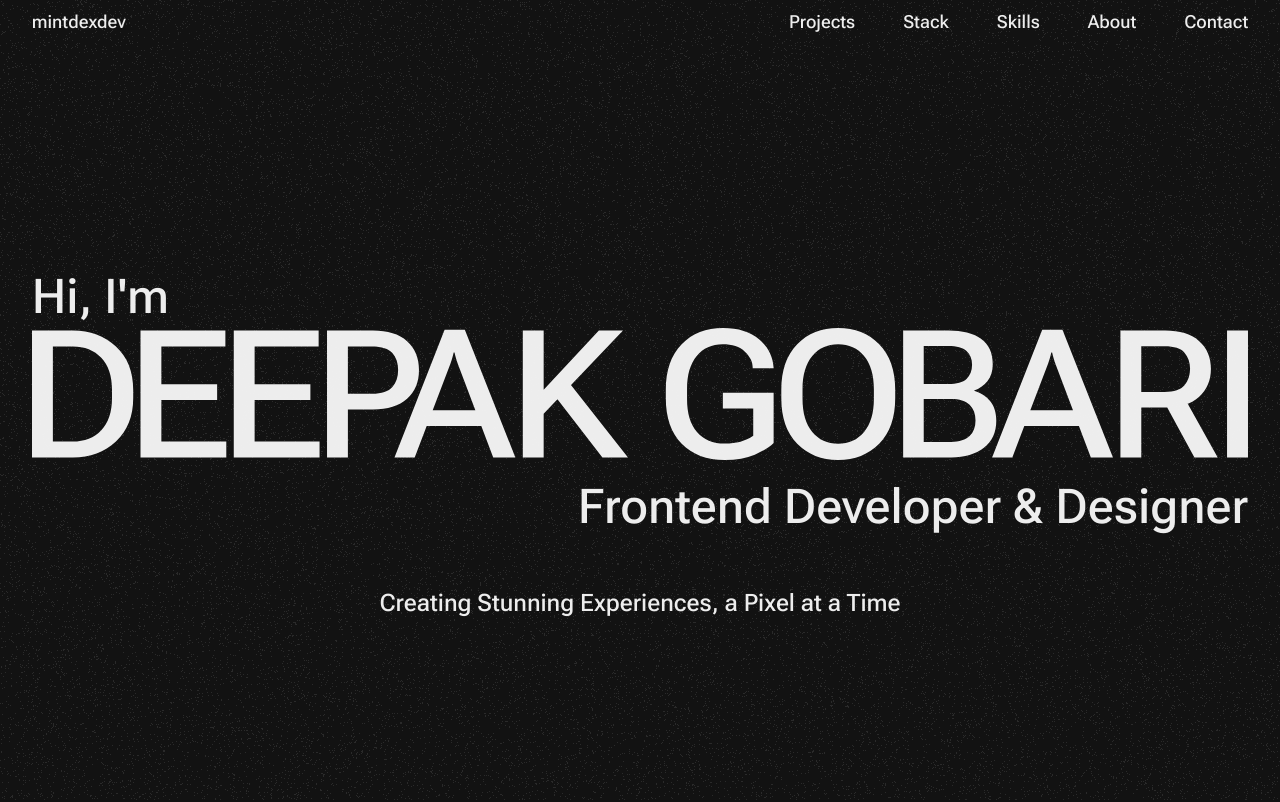
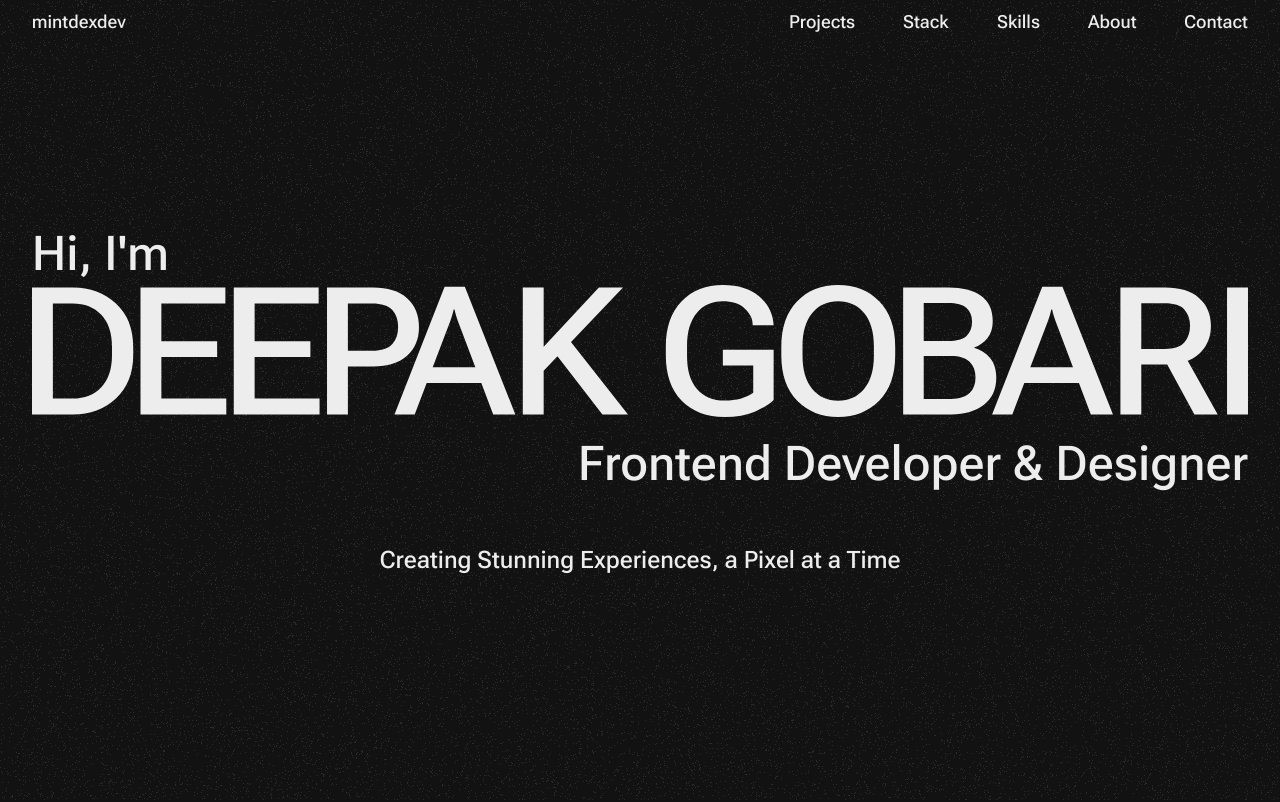
Before and after one commit to mintdexdev/portfolio, a React (Vite) app: page / in a window 1280 px wide. Shown: the top 802 px of the page. Built offline with nearby package versions, Linux system fonts and the light colour scheme.

Commit message:
add navbar functionality

```diff
--- a/package.json
+++ b/package.json
@@ -1,13 +1,13 @@
 {
   "name": "portfolio",
   "private": true,
-  "version": "0.1.0",
+  "version": "0.1.1",
   "type": "module",
   "scripts": {
     "dev": "vite",
     "build": "vite build",
     "lint": "eslint .",
-    "preview": "vite preview"
+    "start": "vite preview"
   },
   "dependencies": {
     "@gsap/react": "^2.1.2",
--- a/src/components/Navbar.jsx
+++ b/src/components/Navbar.jsx
@@ -1,9 +1,33 @@
+import { useEffect, useState } from 'react';
 import ContainerX from './ui/ContainerX';
 import { navList } from '@/data/navList'
 
 export default function Navbar() {
+
+  const [lastScrollY, setLastScrollY] = useState(window.scrollY)
+  const [headerHideStyle, setHeaderHideStyle] = useState(null)
+
+  useEffect(() => {
+    const navigationHide = () => {
+      const scrollY = window.scrollY
+
+      if (scrollY === 0) {
+        setHeaderHideStyle('border-b border-white/0')
+      } else if (scrollY > lastScrollY) {
+        setHeaderHideStyle('translate-y-[-100%]')
+      }
+      else if (scrollY < lastScrollY) {
+        setHeaderHideStyle('border-b border-white/20')
+      }
+
+      setLastScrollY(scrollY)
+    }
+    window.addEventListener('scroll', navigationHide)
+    return () => window.removeEventListener('scroll', navigationHide)
+  }, [lastScrollY])
+
   return (
-    <nav className='w-full z-10'>
+    <nav className={`navbar fixed w-full z-10  duration-300 ${headerHideStyle}`}>
       <ContainerX>
 
         <div className='py-2 flex justify-between'>
@@ -15,7 +39,8 @@ export default function Navbar() {
 
           <ul className='flex gap-12'>
             {navList.map((item) => (
-              <li key={item.name}>
+              <li className=' will-change-transform duration-300 hover:brightness-75 hover:scale-[1.02] active:scale-[0.98] '
+                key={item.name} >
                 <a href={item.link}>{item.name}</a>
               </li>
             ))}
--- a/src/global.css
+++ b/src/global.css
@@ -123,6 +123,11 @@ a {
   padding-inline: clamp(20px, 15.3846px + 1.2821vw, 40px);
 }
 
+.navbar {
+  background-color: var(--color-primary);
+  color: var(--color-secondary);
+}
+
 .section-projects,
 .section-contact {
   background-color: var(--color-secondary);
@@ -142,6 +147,7 @@ a {
 .skills-card {
   background-color: var(--color-primary);
 }
-.skills-card > :last-child {
+
+.skills-card> :last-child {
   border-color: from();
 }
```
